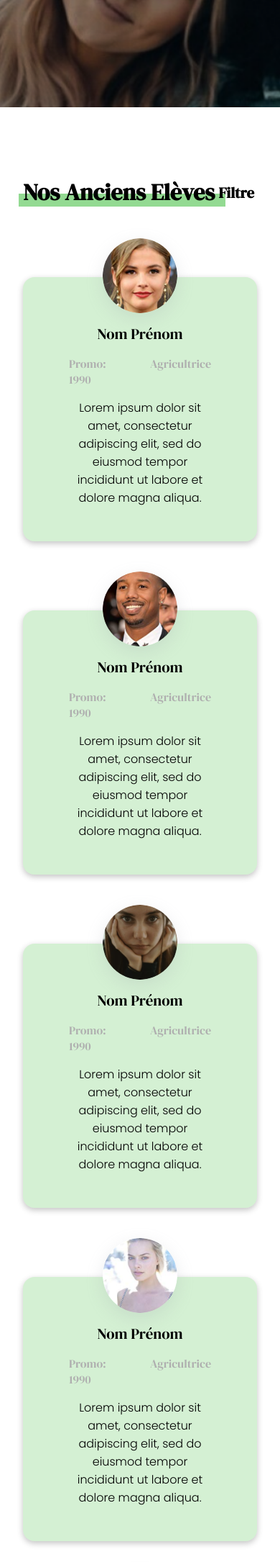
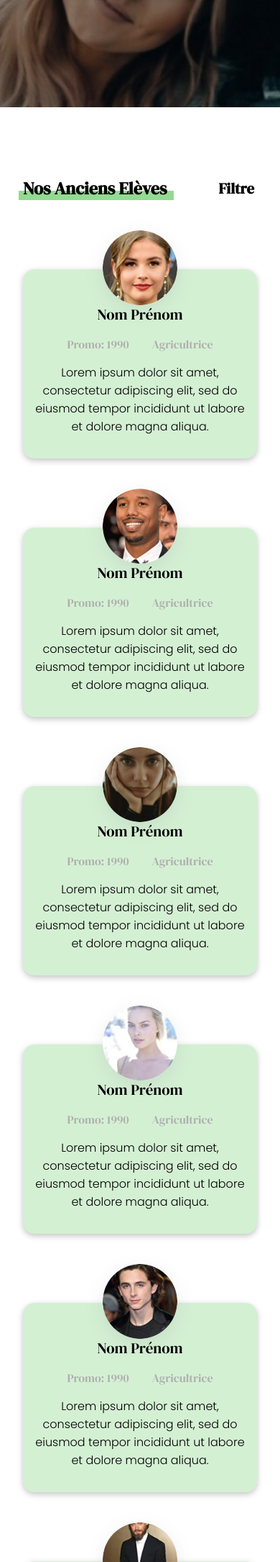
Before and after one commit to Sevan-Dev/sae_2.06.05, a PHP site: page /Annuaire.html in a window 390 px wide. Shown: the part 706-2876 px from the top of the page at 72% size. Run offline with PHP 8.4, Linux system fonts and the light colour scheme.

Commit message:
Fin Page Annuaire

```diff
--- a/css/Annuaire.css
+++ b/css/Annuaire.css
@@ -209,7 +209,7 @@
     display: flex;
     flex-direction: column;
     align-items: center;
-    padding: 4rem 4rem 3rem 4rem;
+    padding: 4rem 2rem 3rem 2rem;
     background-color: rgb(41, 182, 39, 0.2);
     position: relative;
     border-radius: 1rem;
@@ -304,6 +304,16 @@
 
 }
 @media screen and (max-width: 1000px) {
+
+.card{
+    padding: 3rem 1rem 2rem 1rem;
+}
+.section_header h3{
+    font-size: 1.5rem;
+}
+.soulignement {
+    top: 1.2rem;
+}
   .nav-container {
     display: block;
   }
```
